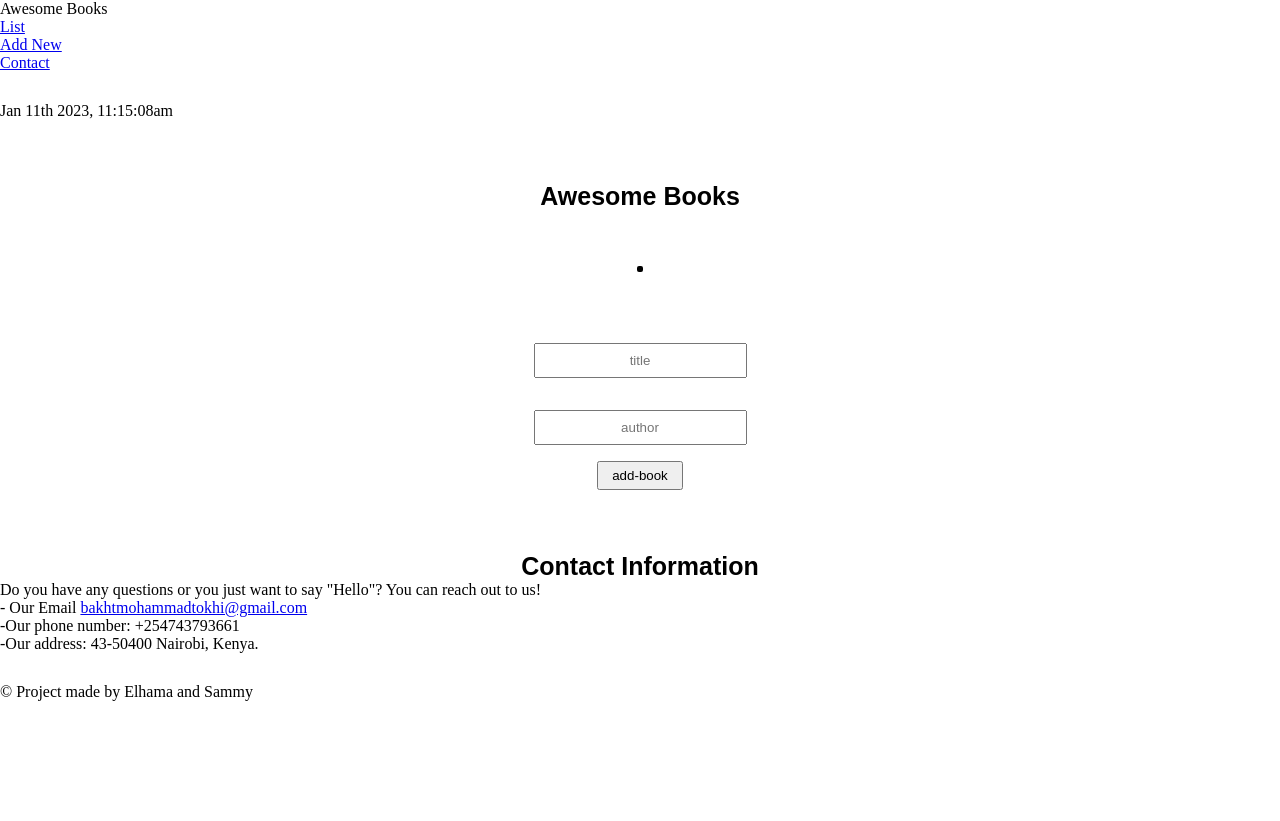
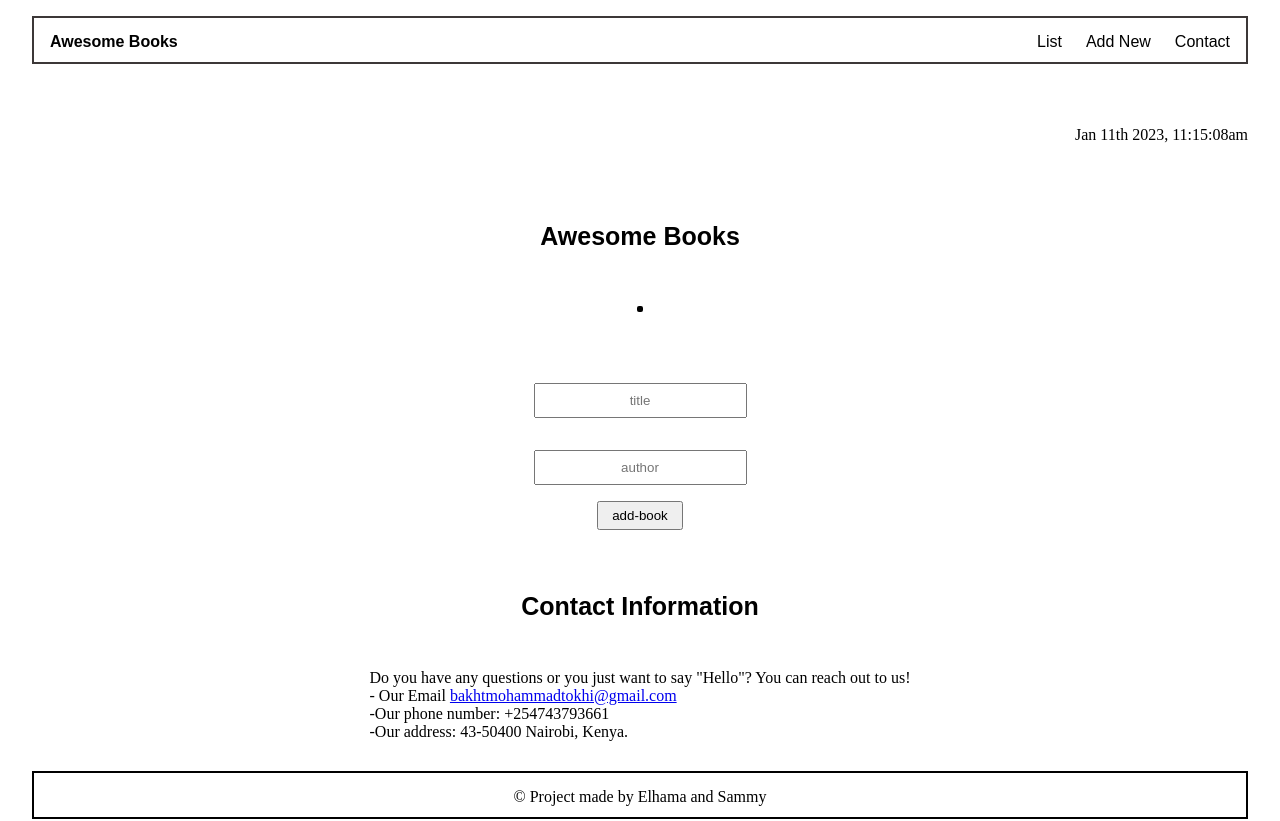
Before and after one commit to Sammy3000/Book-App, a website with bundled scripts: page index.html in a window 1280 px wide. Before the commit the page ends 800 px from the top, so only its background shows below. Built offline with nearby package versions, Linux system fonts and the light colour scheme.

Commit message:
modify stylesheet to stle the index new content

```diff
--- a/style.css
+++ b/style.css
@@ -93,3 +93,58 @@ th {
   text-decoration: none;
   text-transform: capitalize;
 }
+
+.main-nav {
+  display: flex;
+  width: 95%;
+  margin: 1rem auto;
+  border: 2px solid rgb(60, 56, 56);
+  justify-content: space-between;
+  height: 3rem;
+  padding: 0 1rem;
+  font-family: sans-serif;
+}
+.name {
+  line-height: 3rem;
+  font-weight: 700;
+}
+.menu {
+  display: flex;
+  gap: 1.5rem;
+}
+.menu li {
+  list-style: none;
+}
+.menu li a {
+  line-height: 3rem;
+  text-decoration: none;
+  color: black;
+}
+.menu li a:hover:active {
+  color: lightblue;
+}
+.date {
+  display: flex;
+  width: 95%;
+  margin: 1rem auto;
+  justify-content: flex-end;
+  align-items: flex-start;
+}
+.footer {
+  width: 95%;
+  margin: 0 auto;
+  height: 3rem;
+  border: 2px solid black;
+}
+.footer-content {
+  line-height: 3rem;
+  text-align: center;
+}
+.contact {
+  display: flex;
+  flex-direction: column;
+  align-items: center;
+  justify-content: center;
+  gap: 3rem;
+  /* display: none; */
+}
```
